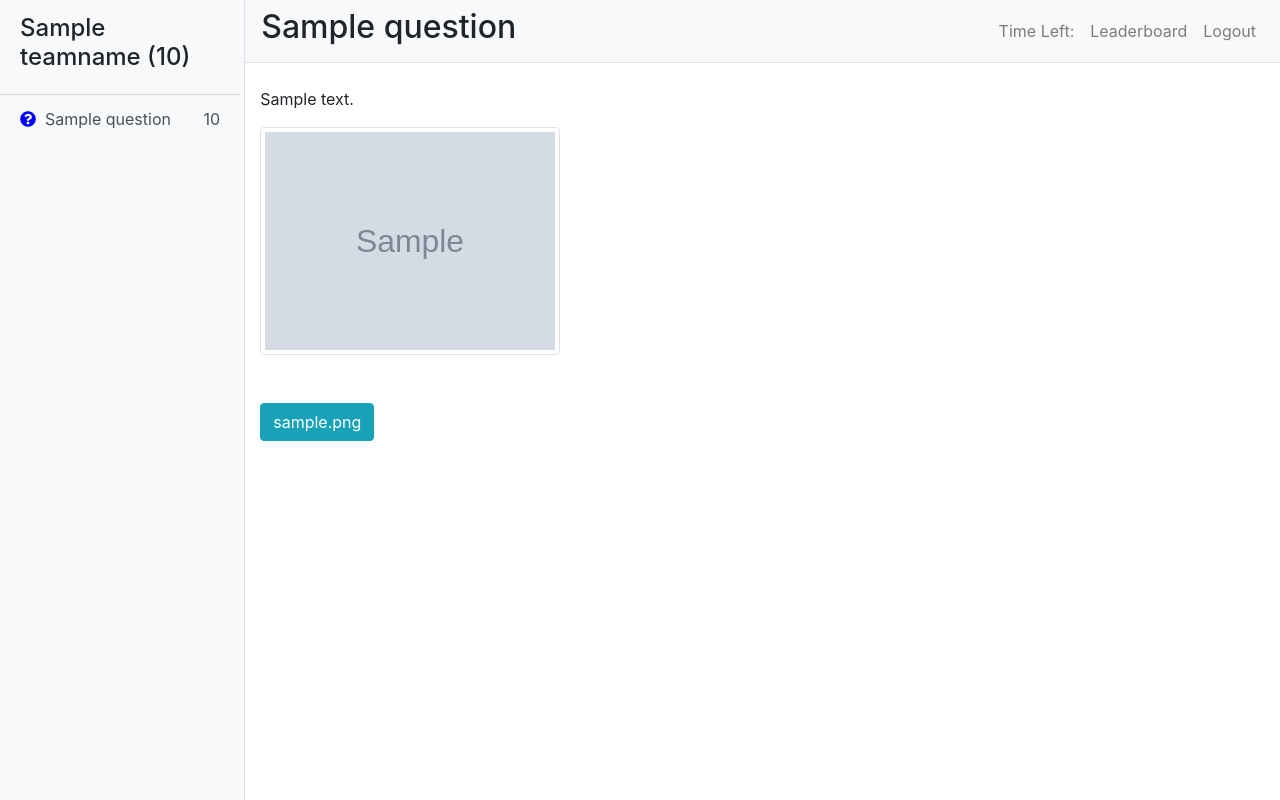
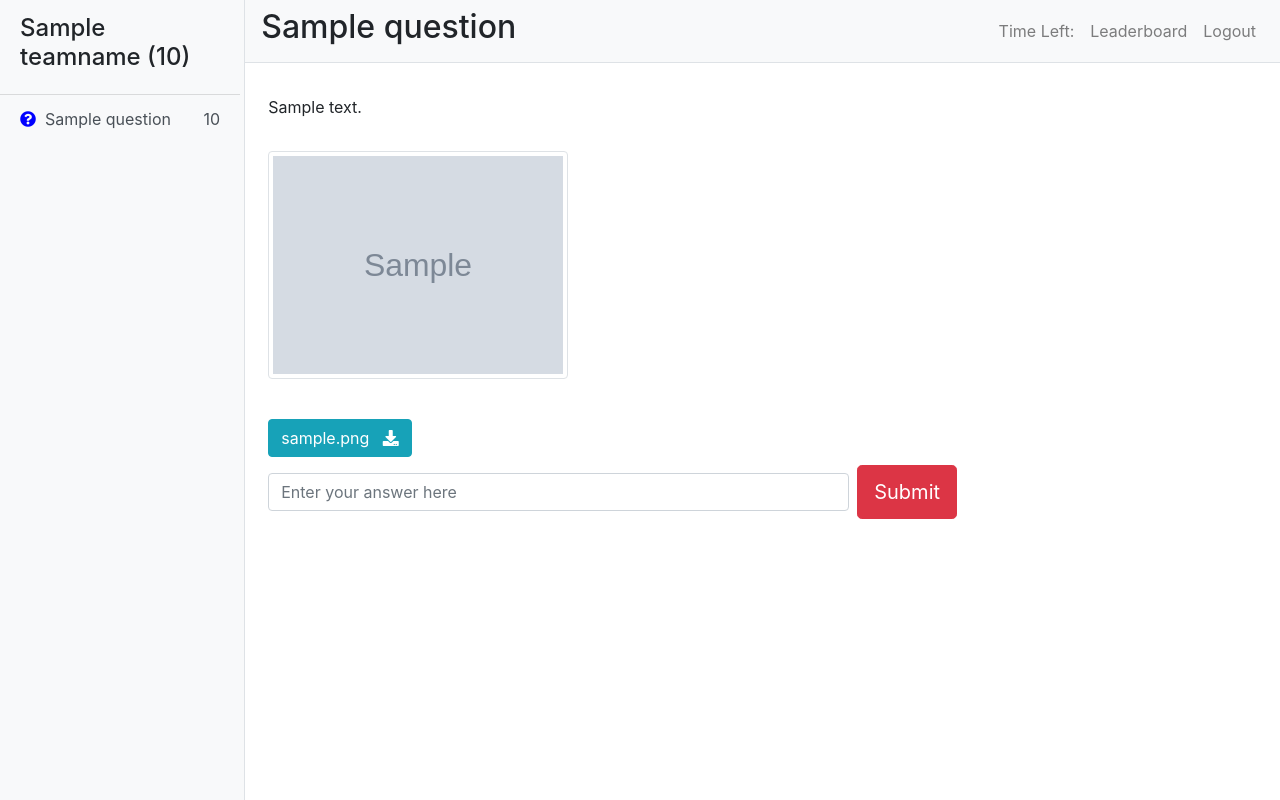
Before and after one commit to idebosmitha/CyberHunt, a Django app: template questions/templates/questions/question.html in a window 1280 px wide. Run offline with Django 3.2, Linux system fonts and the light colour scheme; tables that the repository leaves empty hold one stand-in row (values such as "Sample post"); the template is opened without the code that fills it: values that come from a table or form of the project are taken from there, most other values are stand-ins (such as "Sample title", 1, 10 or a date in 2020); grey boxes marked "Sample" are stand-in pictures; some libraries are stand-ins or nearby versions.

Commit message:
idk what i did with the frontend

```diff
--- a/questions/templates/questions/files.html
+++ b/questions/templates/questions/files.html
@@ -1,8 +1,8 @@
 {% load staticfiles %}
 
 {% for file in files %}
-    <button class="btn btn-info">
-        {{ file.file.name }}
+    <button class="btn btn-info m-2">
+        {{ file.file.name }} &nbsp; <i class="fas fa-download"></i>
     </button>
 {% endfor %}
 
--- a/questions/templates/questions/images.html
+++ b/questions/templates/questions/images.html
@@ -1,7 +1,7 @@
 {% load staticfiles %}
 
 {% for image in images %}
-    <img src="{{ image.image.url }}" class="rounded float-left img-thumbnail" width="300">
+    <img src="{{ image.image.url }}" class="rounded float-left img-thumbnail m-2" width="300">
 {% endfor %}
 
 <div style="clear: both;"></div>
--- a/questions/templates/questions/question.html
+++ b/questions/templates/questions/question.html
@@ -17,13 +17,20 @@
 
             <div class="container-fluid">
                 <br>
-                <p>{{ this_question.body }}</p>
+                <p class="p-2">{{ this_question.body }}</p>
 
                 {% include 'questions/images.html' %}
 
-                <br><br>
+                <br>
 
                 {% include 'questions/files.html' %}
+
+                <div class="input-group mb-3">
+                    <div class="m-2">
+                        <input type="text" class="form-control" placeholder="Enter your answer here" size="50">
+                    </div>
+                    <button class="btn btn-danger btn-lg">Submit</button>
+                </div>
             </div>
 
         </div>
```
